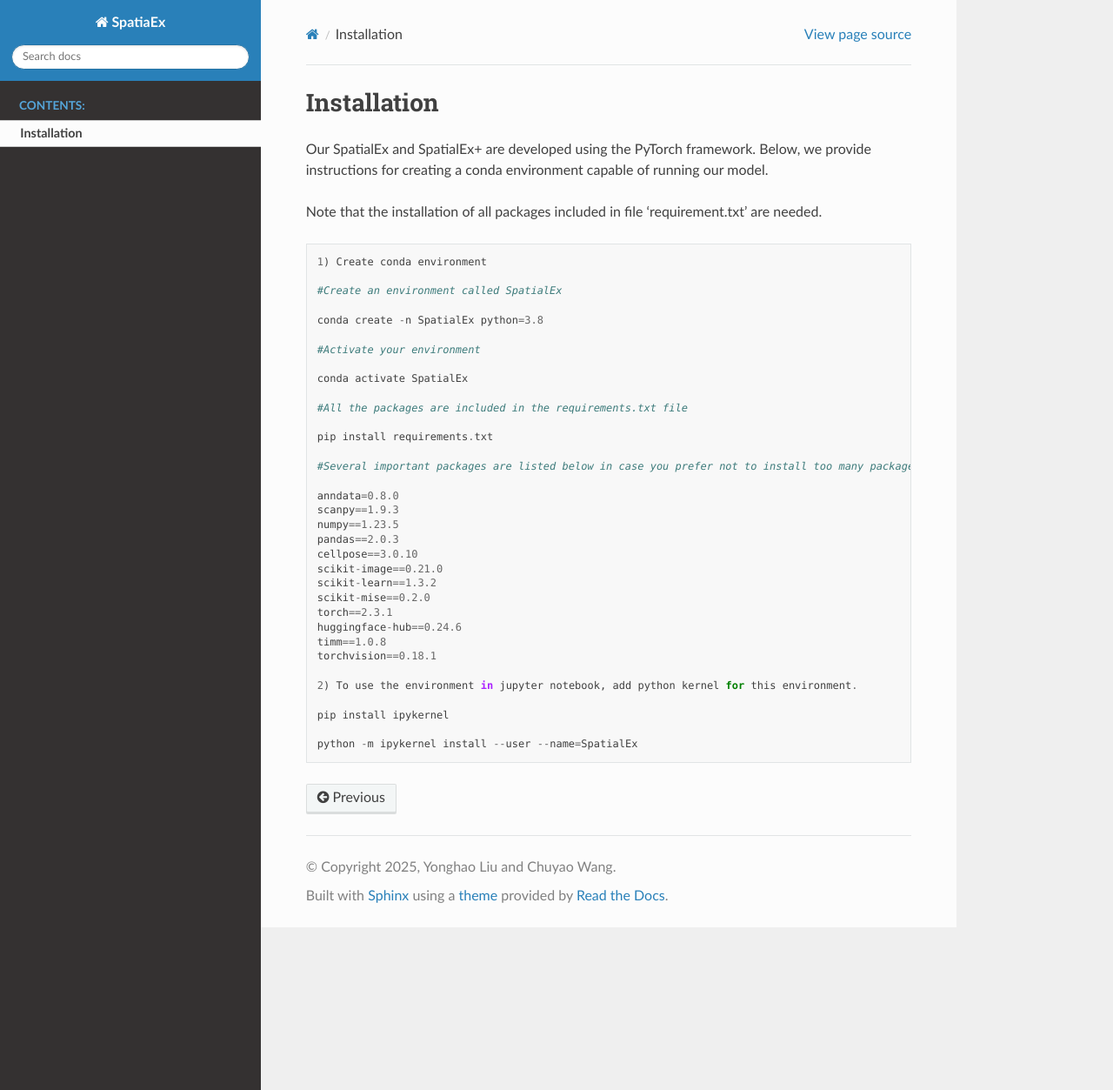
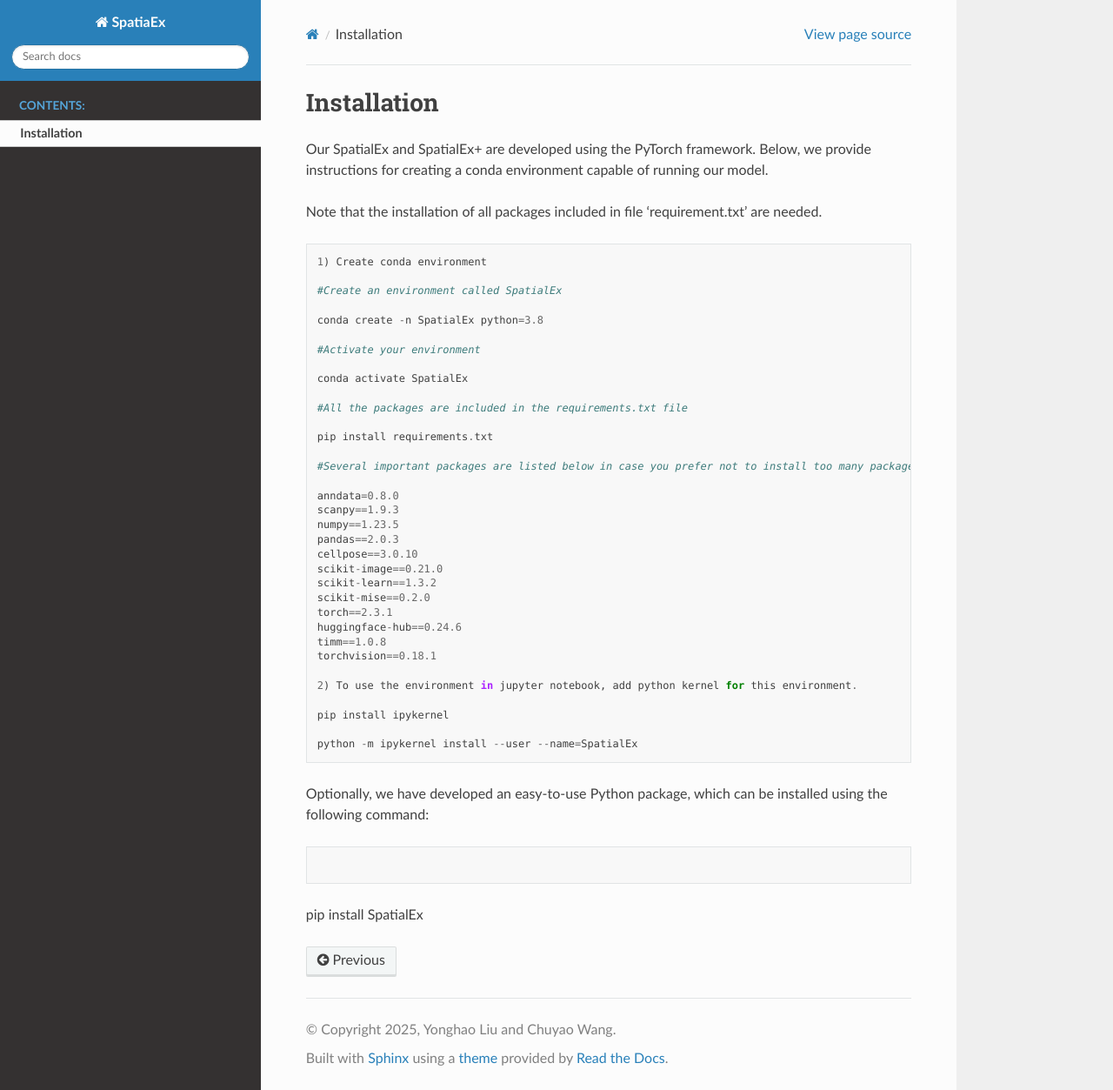
Before and after one commit to yonghao-Jlu/spatialex, a Sphinx documentation site: the page built from docs/source/Installation.rst, in a window 1280 px wide and 1253 px high. Shown: the whole window at 87% size. Built offline with Sphinx 7.4.7 and the Read the Docs theme 3.1.0, drawn with Linux system fonts in a browser that asks for light colours; pages that are not in the unit, such as notebooks, are missing from menus.

Commit message:
Update Installation.rst

```diff
--- a/docs/source/Installation.rst
+++ b/docs/source/Installation.rst
@@ -46,3 +46,9 @@ Note that the installation of all packages included in file 'requirement.txt' ar
    pip install ipykernel
 
    python -m ipykernel install --user --name=SpatialEx
+
+Optionally, we have developed an easy-to-use Python package, which can be installed using the following command:
+
+.. code-block:: python
+
+pip install SpatialEx
```
